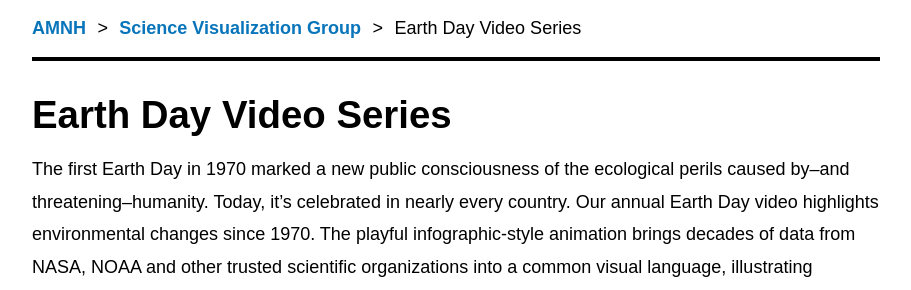
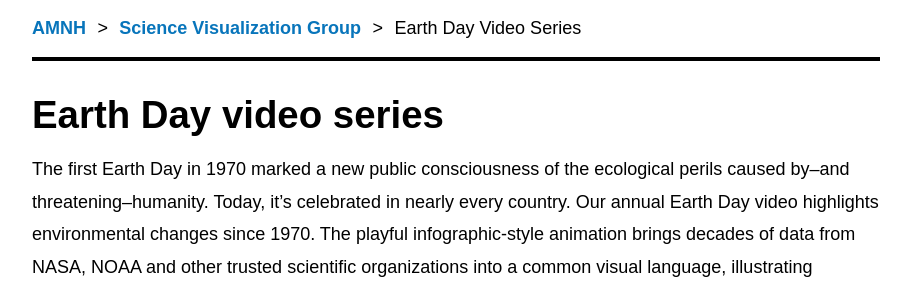
Before and after one commit to amnh-sciviz/amnh-sciviz.github.io, a Jekyll site: the page built from _projects/earth_day.md, in a window 1280 px wide. Shown: the top 290 px of the page, without its empty margins (184-1095 px from the left). Built offline with Jekyll 4.4.1, drawn with Linux system fonts in a browser that asks for light colours.

```diff
--- a/_projects/earth_day.md
+++ b/_projects/earth_day.md
@@ -6,7 +6,7 @@ year: 2017
 permalink: /earth-day/
 ---
 
-## Earth Day Video Series
+## Earth Day video series
 
 The first Earth Day in 1970 marked a new public consciousness of the ecological perils caused by--and threatening--humanity. Today, it’s celebrated in nearly every country. Our annual Earth Day video highlights environmental changes since 1970. The playful infographic-style animation brings decades of data from NASA, NOAA and other trusted scientific organizations into a common visual language, illustrating progress in some areas, but dangerous trends in others.
 
```
